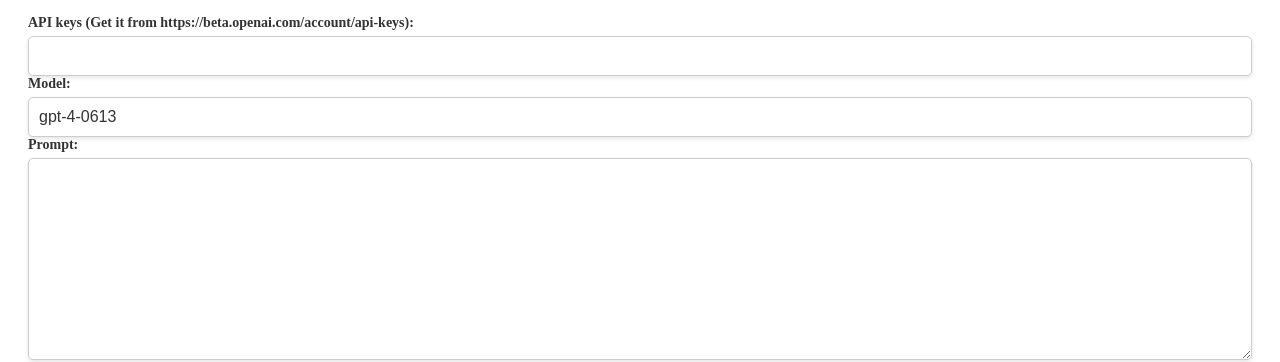
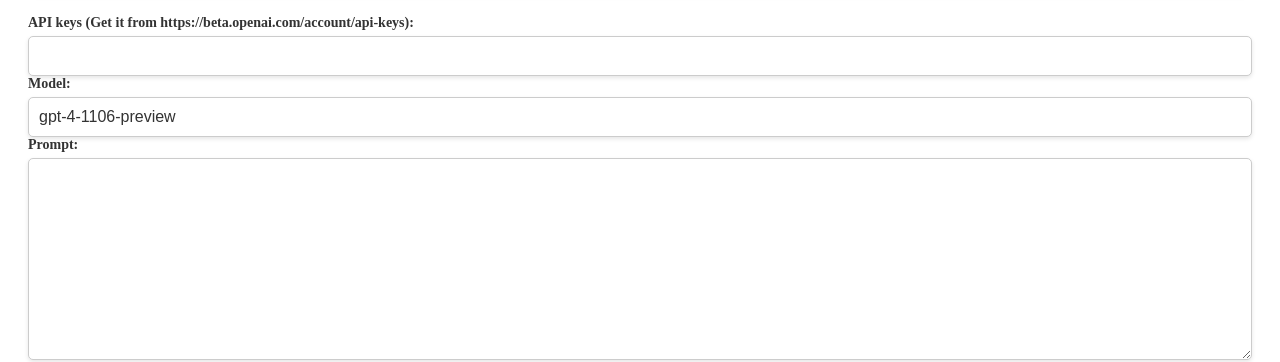
Before and after one commit to jjwwcc/jjwwcc.github.io, a Jekyll site: the page pc/index.html, which Jekyll copies as it is, in a window 1280 px wide. Shown: the part 185-547 px from the top of the page. Built offline with Jekyll 4.4.1, drawn with Linux system fonts in a browser that asks for light colours.

Commit message:
gpt-4-1106-preview updated

```diff
--- a/pc/index.html
+++ b/pc/index.html
@@ -304,7 +304,7 @@
         <label for="token">API keys (Get it from https://beta.openai.com/account/api-keys):</label>
         <input type="text" name="token" value="">
         <label for="model">Model:</label>
-        <input type="text" name="model" value="gpt-4-0613">
+        <input type="text" name="model" value="gpt-4-1106-preview">
         <label for="text">Prompt:</label>
         <textarea name="text" id="promptInput" cols="30" rows="10" x-webkit-speech></textarea>
         <input type="submit" value="SUBMIT (Ctrl+Enter)" id="promptSubmit">
```
